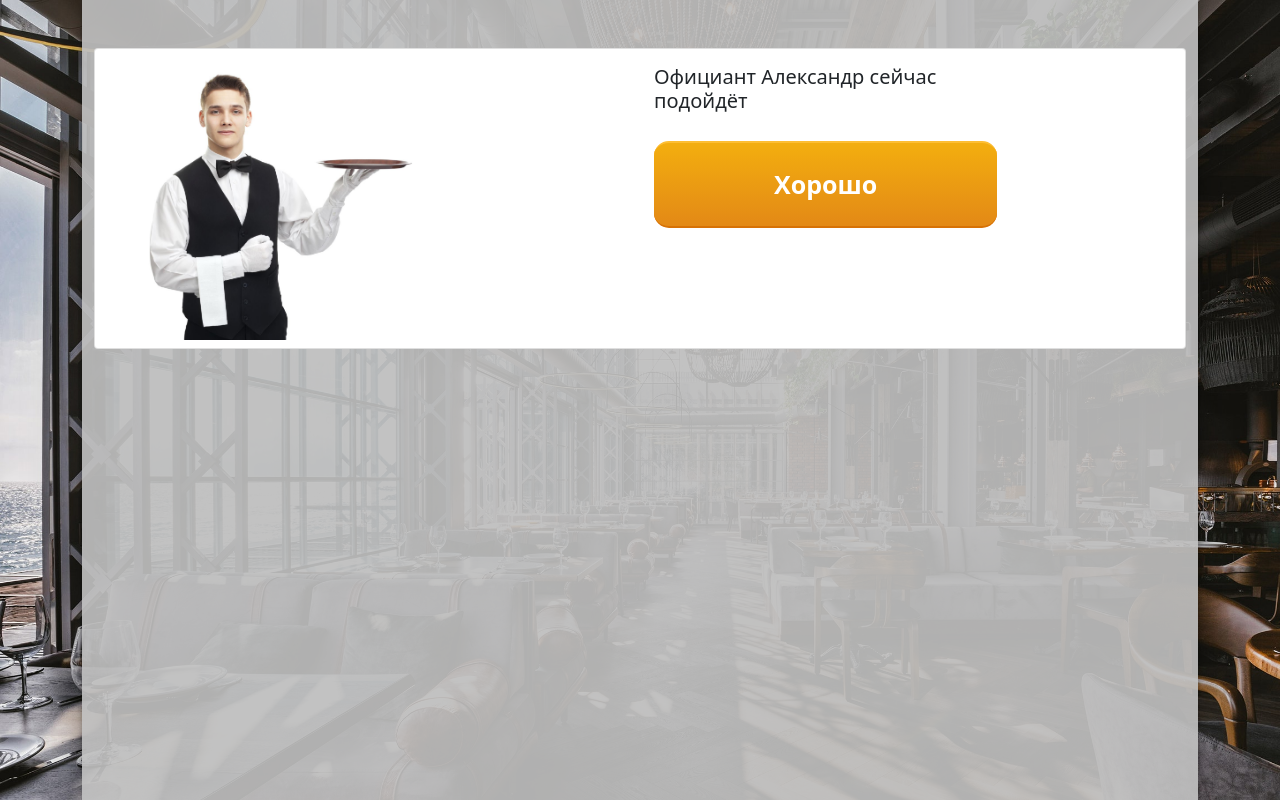
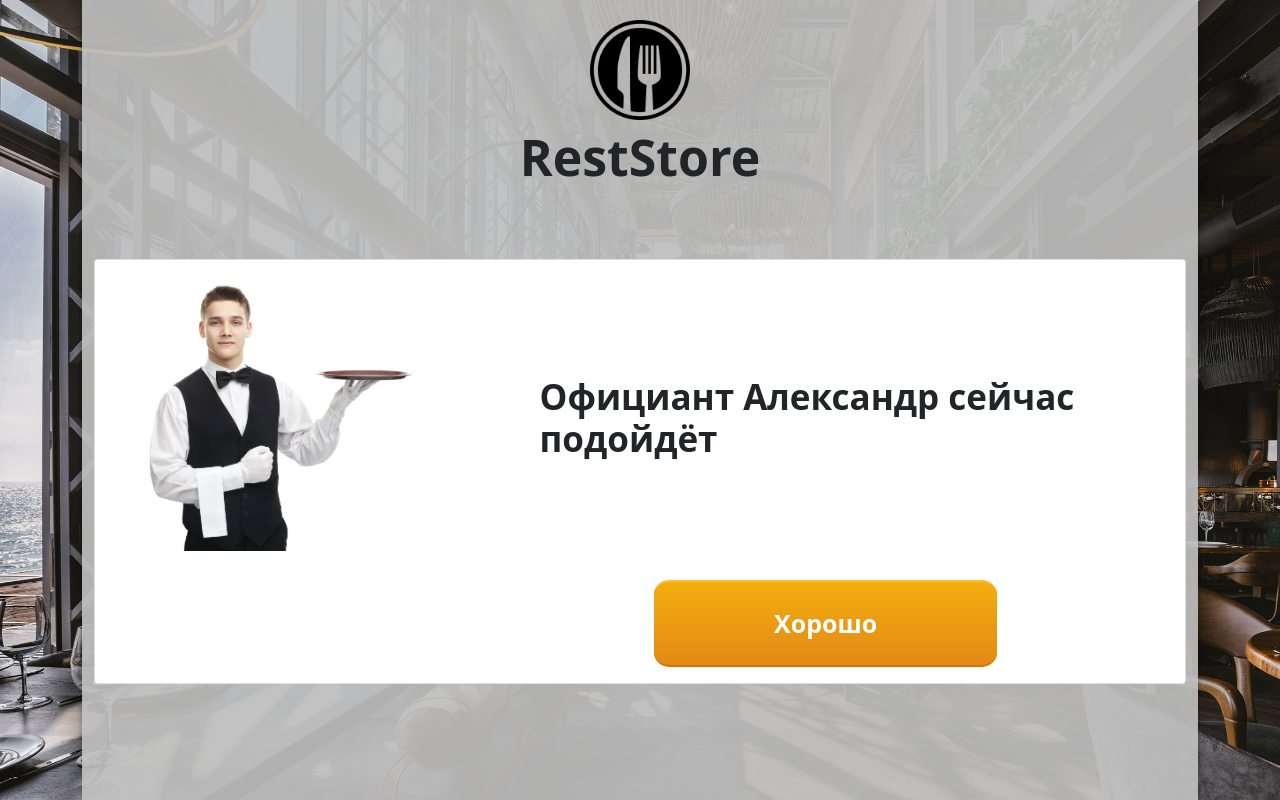
Before and after one commit to R-36/bonch-hack, a Flask app: page /ofik in a window 1280 px wide. Run offline with Flask 2, Linux system fonts and the light colour scheme.

Commit message:
addind ofik and manager page

```diff
--- a/static/styles/styles.css
+++ b/static/styles/styles.css
@@ -120,7 +120,7 @@ a.button24:active { background: linear-gradient(#f59500, #f5ae00) #f59500; text-
     font-size: 25px;
     font-weight: bold;
     text-align:center;
-    color: white;
+    color: white !important;
     text-decoration: none;
     padding: .9em 2em;
     outline: none;
--- a/templates/manager.html
+++ b/templates/manager.html
@@ -2,6 +2,8 @@
 
 
 {% block content %}
+    <img src="/static/img/logo.png" alt="" class="logo">
+    <p class="logo_name">RestStore</p>
     <div class="col py-5">
         <div class="card" >
             <div class="row justify-content-center">
@@ -11,7 +13,7 @@
                 <div class="col-md-8">
                     <div class="card-body h-100">
 
-                        <h5 class="card-title col-6 align-self-start offset-3 ofik-page">Менеджер Анастасия сейчас подойдёт</h5>
+                        <h5 class="card-title col-10 align-self-start offset-1 ofik-page" style="font-size: 35px; font-weight: bold; margin-bottom: 100px; margin-top: 100px">Менеджер Анастасия сейчас подойдёт</h5>
                         <a href="/resto" class="button24 col-6 align-self-start offset-3 menu_button map-button">Хорошо</a>
                     </div>
                 </div>
--- a/templates/menu_page.html
+++ b/templates/menu_page.html
@@ -1,7 +1,9 @@
 {% extends 'template.html' %}
 
 {% block content %}
-<div class="row row-cols-2 g-3 py-2 main-card-box align-items-center">
+<img src="/static/img/logo.png" alt="" class="logo">
+<p class="logo_name">RestStore</p>
+<div class="row row-cols-2 g-3 py-2 main-card-box align-items-center border-top">
 
     {% for card in menu_elements %}
     <div class="col d-flex justify-content-center">
@@ -17,7 +19,7 @@
                         <p class="card-text">{{ menu_elements[card][3] }}</p>
                         <form method="post">
                             <div class="input-group">
-                                <button type="submit" name="orderbtn" class="btn btn-outline-secondary button24" value={{ card }}>Заказать</button>
+                                <button type="submit" name="orderbtn" class="btn button24" value={{ card }}>Заказать</button>
                             </div>
                         </form>
                     </div>
--- a/templates/ofik.html
+++ b/templates/ofik.html
@@ -2,6 +2,8 @@
 
 
 {% block content %}
+    <img src="/static/img/logo.png" alt="" class="logo">
+    <p class="logo_name">RestStore</p>
     <div class="col py-5">
         <div class="card" >
             <div class="row justify-content-center">
@@ -11,7 +13,7 @@
                 <div class="col-md-8">
                     <div class="card-body h-100">
 
-                        <h5 class="card-title col-6 align-self-start offset-3 ofik-page">Официант Александр сейчас подойдёт</h5>
+                        <h5 class="card-title col-10 align-self-start offset-1 ofik-page" style="font-size: 35px; font-weight: bold; margin-bottom: 100px; margin-top: 100px">Официант Александр сейчас подойдёт</h5>
                         <a href="/resto" class="button24 col-6 align-self-start offset-3 menu_button map-button">Хорошо</a>
                     </div>
                 </div>
--- a/templates/pay_page.html
+++ b/templates/pay_page.html
@@ -2,11 +2,13 @@
 
 
 {% block content %}
+    <img src="/static/img/logo.png" alt="" class="logo">
+    <p class="logo_name">RestStore</p>
     <div class="col py-5">
         <div class="card" >
             <div class="row justify-content-center">
                 <div class="col-md-4">
-                    <img alt="..." class="img-fluid rounded-start p-2" src="{{ url_for('static',filename='img/logo.png') }}">
+                    <img alt="..." class="img-fluid rounded-start p-2" src="{{ url_for('static',filename='img/check_image.jpg') }}">
                 </div>
                 <div class="col-md-8">
                     <div class="card-body h-100">
--- a/templates/resto.html
+++ b/templates/resto.html
@@ -17,10 +17,10 @@
                             <p class="logo_name">RestStore</p>
                             <div>
                                 <a href="/menu" class="button24 col-6 align-self-start offset-3 menu_button">Сделать заказ</a>
-                                <a href="/pay" class="button24 col-6 align-self-start offset-3 menu_button">Оплатить счёт</a>
                                 <a href="/ofik" class="button24 col-6 align-self-start offset-3 menu_button">Позвать официанта</a>
                                 <a href="/manager" class="button24 col-6 align-self-start offset-3 menu_button">Позвать менеджера</a>
                                 <a href="/tips" class="button24 col-6 align-self-start offset-3 menu_button">Оставить чаевые</a>
+                                <a href="/pay" class="button24 col-6 align-self-start offset-3 menu_button">Оплатить счёт</a>
                                 <a href="/" class="button24 col-4 align-self-start offset-4 menu_button">Назад</a>
                             </div>
                         </div>
--- a/templates/resto_scheme.html
+++ b/templates/resto_scheme.html
@@ -16,6 +16,7 @@
                             <img src="/static/img/logo.png" alt="" class="logo">
                             <p class="logo_name">RestStore</p>
                             <div>
+                                <h2 align="center" style="color: #F3AE0F; text-shadow: 1px 1px 1px #000;">Выберите стол, нажав на него</h2>
                                 <picture width="756" height="633">
                                     <img src="../static/img/scheme.jpg" alt="" class="scheme" width="756" height="633" usemap="#workmap">
                                     <map name="workmap">
--- a/templates/table.html
+++ b/templates/table.html
@@ -75,7 +75,7 @@
                             </div>
                             <div>
                                 <a href="/resto" class="button24 col-6 align-self-start offset-3 menu_button">Забронировать</a>
-                                <a href="/resto/scheme" class="button24 col-6 align-self-start offset-3 menu_button">Выбор столика</a>
+                                <a href="/map" class="button24 col-6 align-self-start offset-3 menu_button">Назад</a>
                             </div>
                         </div>
                     </div>
--- a/templates/tips_page.html
+++ b/templates/tips_page.html
@@ -2,6 +2,8 @@
 
 
 {% block content %}
+    <img src="/static/img/logo.png" alt="" class="logo">
+    <p class="logo_name">RestStore</p>
     <div class="col py-5">
         <div class="card" >
             <div class="row justify-content-center">
```
Also changed, not shown: static/img/check_image.jpg (added).
